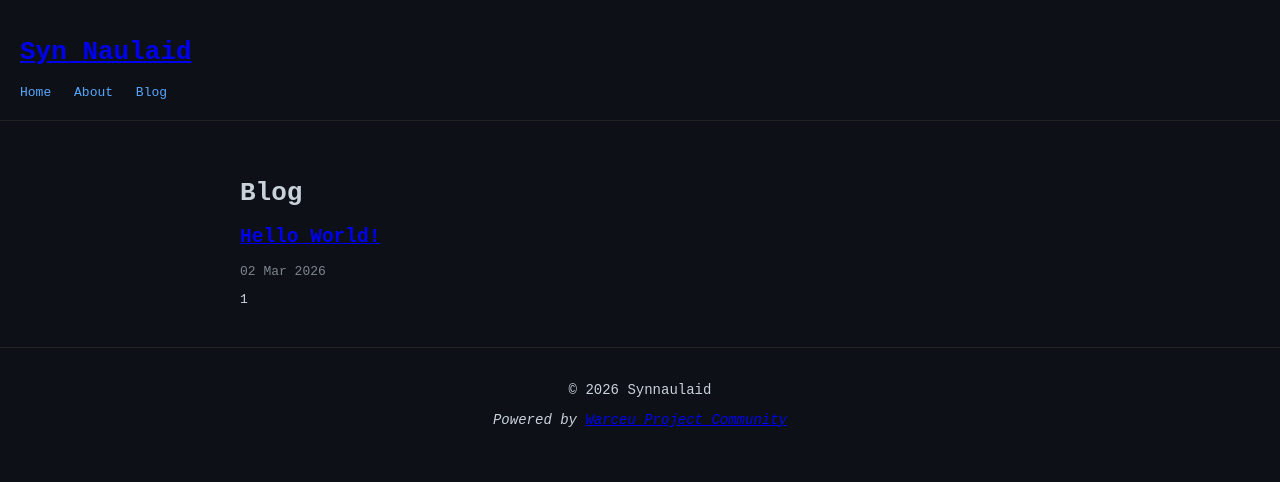
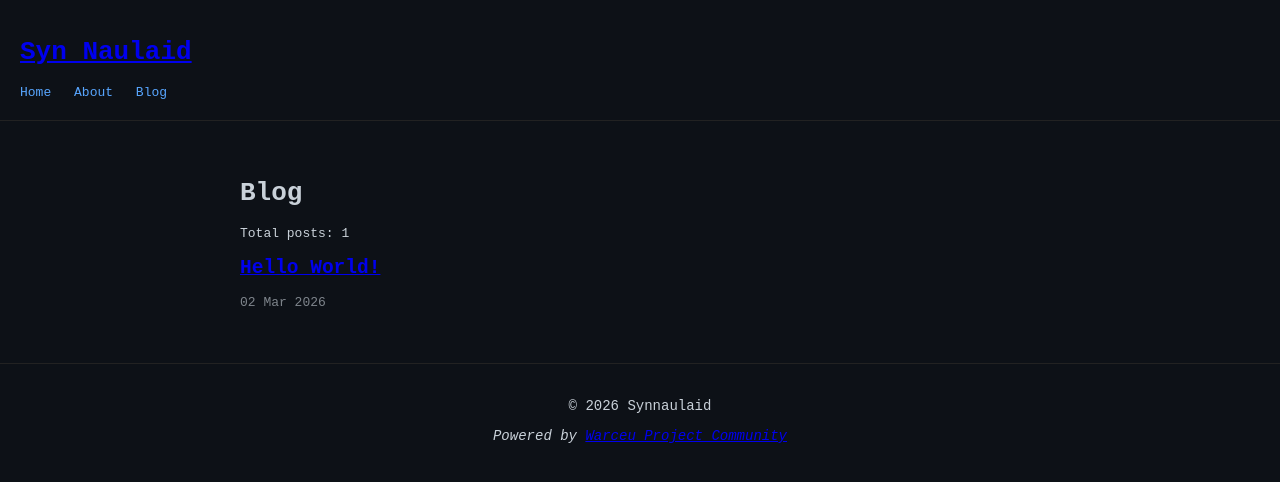
Before and after one commit to synnaulaid/synnaulaid.github.io, a Jekyll site: the page built from blog.md, in a window 1280 px wide. Shown: the top 482 px of the page. Built offline with Jekyll 4.4.1, drawn with Linux system fonts in a browser that asks for light colours; the list of posts is cut into pages by our own code.

Commit message:
Revert "Blog: update paginate"
This reverts commit 61794a0902557b009dd8cb301c2dc65ba1e5ea9c.

```diff
--- a/blog.md
+++ b/blog.md
@@ -2,31 +2,13 @@
 layout: base
 title: Blog
 permalink: /blog/
-pagination:
-  enabled: true
 ---
 
 # Blog
 
-{% for post in paginator.posts %}
+Total posts: {{ site.posts | size }}
+
+{% for post in site.posts %}
   <h2><a href="{{ post.url | relative_url }}">{{ post.title }}</a></h2>
   <p style="opacity:0.6;">{{ post.date | date: "%d %b %Y" }}</p>
 {% endfor %}
-
-<div class="pagination">
-  {% if paginator.previous_page %}
-    <a href="{{ paginator.previous_page_path | relative_url }}">Previous</a>
-  {% endif %}
-
-  {% for page in (1..paginator.total_pages) %}
-    {% if page == paginator.page %}
-      <span>{{ page }}</span>
-    {% else %}
-      <a href="{{ paginator.paginate_path | replace: ':num', page }}">{{ page }}</a>
-    {% endif %}
-  {% endfor %}
-
-  {% if paginator.next_page %}
-    <a href="{{ paginator.next_page_path | relative_url }}">Next</a>
-  {% endif %}
-</div>
```
Also changed, not shown: _config.yml (line endings or trailing spaces).
